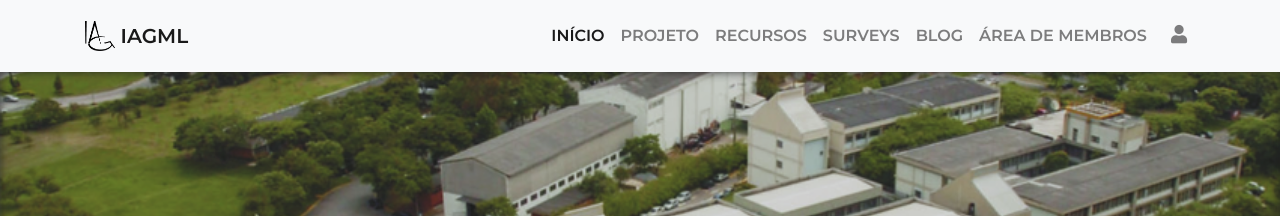
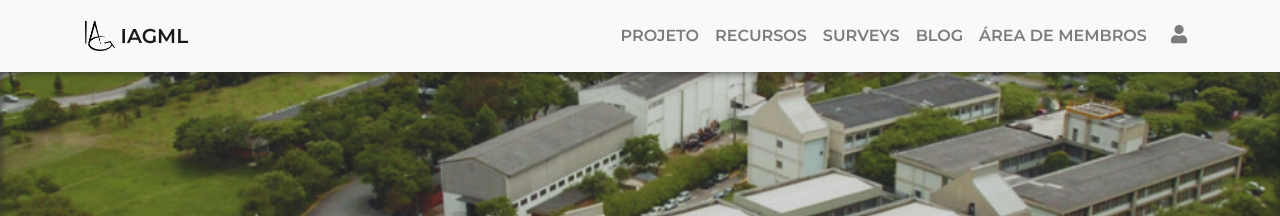
Before and after one commit to iagml/website, a Jekyll site: the page built from index.md, in a window 1280 px wide and 900 px high. Shown: the top 216 px of the window. Built offline with Jekyll 4.4.1, drawn with Linux system fonts in a browser that asks for light colours.

Commit message:
remove início

```diff
--- a/_data/navigation.yaml
+++ b/_data/navigation.yaml
@@ -1,5 +1,3 @@
-- name: Início
-  link: /
 - name: Projeto
   link: /projeto/
 - name: Recursos
```
